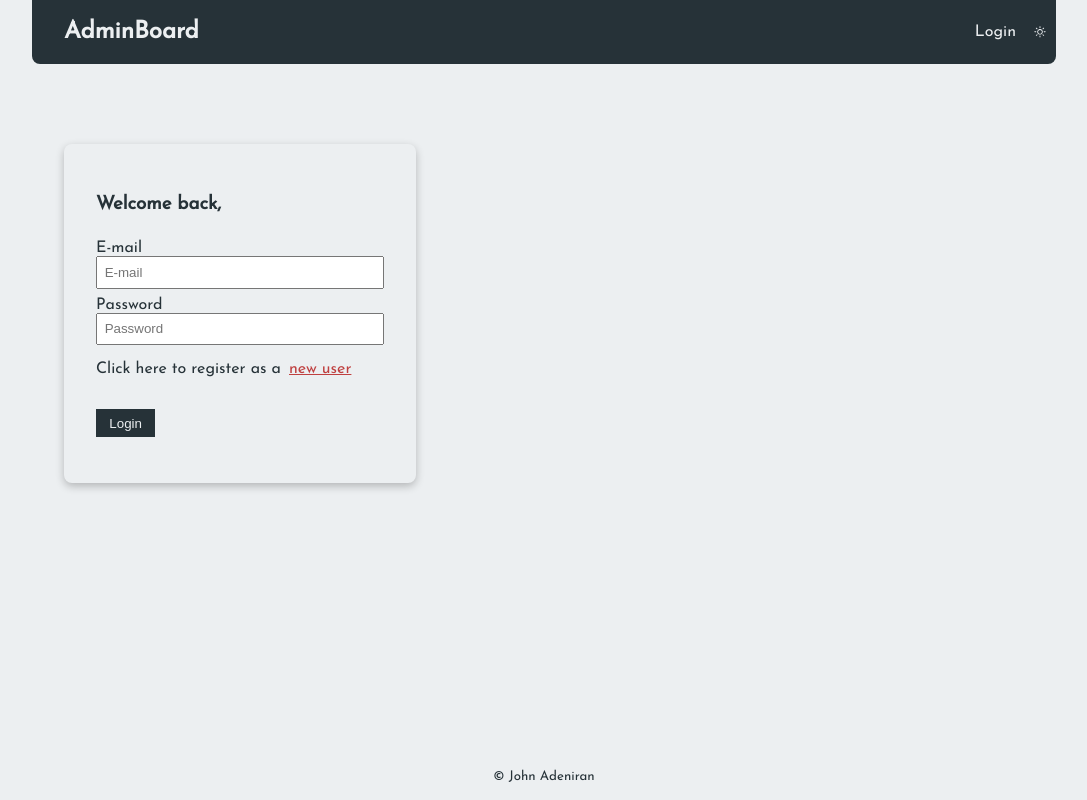
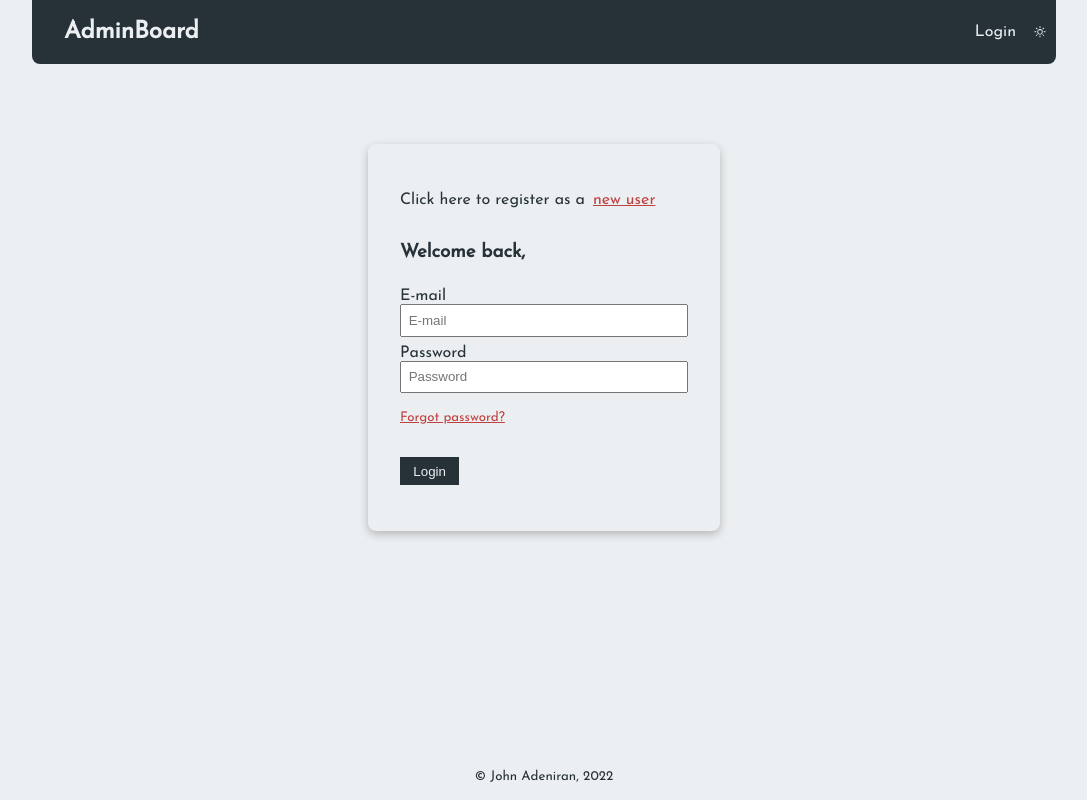
Before and after one commit to adeniranjohn/react-admin, a React (Create React App) app: page / in a window 1280 px wide. Shown: the whole page, without its empty margins (96-1183 px from the left). Built offline with nearby package versions, Linux system fonts and the light colour scheme.

Commit message:
Home - Login, Reset and Password

```diff
--- a/src/components/Footer.js
+++ b/src/components/Footer.js
@@ -6,7 +6,7 @@ const Footer = () => {
 return (
     <footer>
 
-        <small>&copy; John Adeniran</small>
+        <small>&copy; John Adeniran, 2022</small>
     </footer>
 )
 
--- /dev/null
+++ b/src/components/Home/Login.js
@@ -0,0 +1,64 @@
+import React, { useState } from "react";
+import ResetEmail from "./ResetEmail";
+const Login = ({ changeForm }) => {
+  const [login, setLogin] = useState({
+    email: "",
+    password: "",
+  });
+
+  const [emailForm, setEmailForm] = useState(true);
+
+  const loginHandler = (e) => {
+    e.preventDefault();
+    console.log(login);
+  };
+
+  const emailReset = () => {
+    setEmailForm(!emailForm);
+  };
+
+  return (
+    <section className="login">
+      {emailForm ? (
+        <form onSubmit={loginHandler}>
+          <p>
+            Click here to register as a
+            <span onClick={changeForm}>new user</span>
+          </p>
+          <h3>Welcome back,</h3>
+          <label>E-mail</label>
+          <input
+            type="email"
+            placeholder="E-mail"
+            name="email"
+            required
+            onChange={(e) => {
+              setLogin({ ...login, email: e.target.value });
+            }}
+          />
+
+          <label>Password</label>
+          <input
+            type="password"
+            name="password"
+            placeholder="Password"
+            required
+            onChange={(e) => {
+              setLogin({ ...login, password: e.target.value });
+            }}
+          />
+
+          <p>
+            <small onClick={emailReset}>Forgot password?</small>
+          </p>
+
+          <button type="submit">Login</button>
+        </form>
+      ) : (
+        <ResetEmail changeLogin={emailReset} />
+      )}
+    </section>
+  );
+};
+
+export default Login;
--- /dev/null
+++ b/src/components/Home/Register.js
@@ -0,0 +1,97 @@
+import React, { useState } from "react";
+
+const Register = ({ changeForm }) => {
+  const [registration, setRegistration] = useState({
+    firstName: "",
+    lastName: "",
+    email: "",
+    phoneNumber: "",
+    password: "",
+    confirmPassword: "",
+  });
+
+  const registrationHandler = (e) => {
+    e.preventDefault();
+    console.log(registration);
+  };
+
+  return (
+    <section className="registration">
+      <form onSubmit={registrationHandler}>
+        <p>
+          Click here to sign in as an<span onClick={changeForm}>old user</span>
+        </p>
+
+        <h3>Registration</h3>
+
+        <label>First name</label>
+        <input
+          type="text"
+          name="firstName"
+          placeholder="First name"
+          required
+          onChange={(e) => {
+            setRegistration({ ...registration, firstName: e.target.value });
+          }}
+        />
+
+        <label>Last name</label>
+        <input
+          type="text"
+          name="lastName"
+          placeholder="Last name"
+          required
+          onChange={(e) => {
+            setRegistration({ ...registration, lastName: e.target.value });
+          }}
+        />
+        <label>Email</label>
+        <input
+          type="email"
+          name="email"
+          placeholder="E-mail"
+          required
+          onChange={(e) => {
+            setRegistration({ ...registration, email: e.target.value });
+          }}
+        />
+        <label>Phone number</label>
+        <input
+          type="tel"
+          name="phoneNumber"
+          placeholder="+2348131510308"
+          required
+          onChange={(e) => {
+            setRegistration({
+              ...registration,
+              phoneNumber: e.target.value,
+            });
+          }}
+        />
+
+        <label>Password</label>
+        <input
+          type="password"
+          name="password"
+          placeholder="Password"
+          required
+          onChange={(e) => {
+            setRegistration({ ...registration, password: e.target.value });
+          }}
+        />
+
+        <label>Confirm password</label>
+        <input
+          type="password"
+          required
+          name="confirmPassword"
+          placeholder="Confirm password"
+        />
+
+        <button type="submit">Register</button>
+      </form>
+    </section>
+  );
+};
+
+export default Register;
--- /dev/null
+++ b/src/components/Home/ResetEmail.js
@@ -0,0 +1,25 @@
+import  React,{ useState } from 'react';
+
+
+  const ResetEmail = ({ changeLogin }) => {
+
+    const [ resetEmail, setEmailReset ] = useState("");
+    const emailResetHandler = () => {
+        console.log(resetEmail)
+    }
+
+    return (
+      <section>
+          <form onSubmit={emailResetHandler}>
+        <p>Click to go to<span onClick={changeLogin}>login</span> page</p>
+        <label>Reset Email</label>
+
+        <input type="email" placeholder="Email" onChange={(e) => setEmailReset(e.target.value)} />
+        <button type="submit"> Reset</button>
+        </form>
+      </section>
+    )
+  }
+
+
+  export default ResetEmail;
--- a/src/pages/Home.js
+++ b/src/pages/Home.js
@@ -1,140 +1,26 @@
 import "../styles/Home.scss";
 import React, { useState } from "react";
+import Register from "../components/Home/Register";
+import Login from "../components/Home/Login";
+
+
 const Home = () => {
   const [form, setForm] = useState(true);
-  const [login, setLogin] = useState({
-    email: "",
-    password: "",
-  });
-  const [registration, setRegistration] = useState({
-    firstName: "",
-    lastName: "",
-    email: "",
-    phoneNumber: "",
-    password: "",
-    confirmPassword: "",
-  });
 
   const changeFormHandler = () => {
-    setForm((prevState) => !prevState);
-  };
-
-  const loginHandler = (e) => {
-    e.preventDefault();
-    console.log(login);
-  };
-
-  const registrationHandler = (e) => {
-    e.preventDefault();
-    console.log(registration);
+    setForm(!form);
   };
 
   return (
     <section className="home">
-          <section className="form">
-      {form ? (
-        <section className="login">
-          <form onSubmit={loginHandler}>
-            <h3>Welcome back,</h3>
-            <label>E-mail</label>
-            <input
-              type="email"
-              placeholder="E-mail"
-              name="email"
-              onChange={(e) => {
-                setLogin({ ...login, email: e.target.value });
-              }}
-            />
-
-            <label>Password</label>
-            <input
-              type="password"
-              name="password"
-              placeholder="Password"
-              onChange={(e) => {
-                setLogin({ ...login, password: e.target.value });
-              }}
-            />
-
-            <p>
-              Click here to register as a
-              <span onClick={changeFormHandler}>new user</span>
-            </p>
-            <button type="submit">Login</button>
-          </form>
-        </section>
-      ) : (
-        <section className="registration">
-          <form onSubmit={registrationHandler}>
-
-          <p>
-              Click here to sign in as an<span onClick={changeFormHandler}>old user</span>
-            </p>
-
-            <h3>Registration</h3>
-
-            <label>First name</label>
-            <input
-              type="text"
-              name="firstName"
-              placeholder="First name"
-              onChange={(e) => {
-                setRegistration({ ...registration, firstName: e.target.value });
-              }}
-            />
-
-            <label>Last name</label>
-            <input
-              type="text"
-              name="lastName"
-              placeholder="Last name"
-              onChange={(e) => {
-                setRegistration({ ...registration, lastName: e.target.value });
-              }}
-            />
-            <label>Email</label>
-            <input
-              type="email"
-              name="email"
-              placeholder="E-mail"
-              onChange={(e) => {
-                setRegistration({ ...registration, email: e.target.value });
-              }}
-            />
-            <label>Phone number</label>
-            <input
-              type="tel"
-              name="phoneNumber"
-              placeholder="+2348131510308"
-              onChange={(e) => {
-                setRegistration({
-                  ...registration,
-                  phoneNumber: e.target.value,
-                });
-              }}
-            />
-
-            <label>Password</label>
-            <input
-              type="password"
-              name="password"
-              placeholder="Password"
-              onChange={(e) => {
-                setRegistration({ ...registration, password: e.target.value });
-              }}
-            />
-
-            <label>Confirm password</label>
-            <input type="password" name="confirmPassword"  placeholder="Confirm password" />
-
-            <button type="submit">Register</button>
-          </form>
-
-        </section>
-      )}
+      <section className="form">
+        {form ? (
+          <Login changeForm={changeFormHandler} />
+        ) : (
+          <Register changeForm={changeFormHandler} />
+        )}
+      </section>
     </section>
-    </section>
-
   );
 };
 
--- a/src/styles/Home.scss
+++ b/src/styles/Home.scss
@@ -1,11 +1,10 @@
 @import './Variables/Forms';
 section.home {
-   margin: 5rem auto;
+
 
    section.form {
-
+      margin: 5rem auto;
       max-width: 20rem;
-      margin: 2rem ;
       box-shadow: rgba(0, 0, 0, 0.24) 0  0.2em 0.5em;
       border-radius: 0.5rem;
       padding:1rem;
--- a/src/styles/Variables/_Forms.scss
+++ b/src/styles/Variables/_Forms.scss
@@ -53,6 +53,17 @@ form {
 
  }
 
+ p {
+
+   padding: 0;
+      small {
+         text-decoration: underline;
+         color: #bf4040;
+      }
+ }
+
+
+
  button {
     border: none;
     background-color: var(--dark-background);
```
